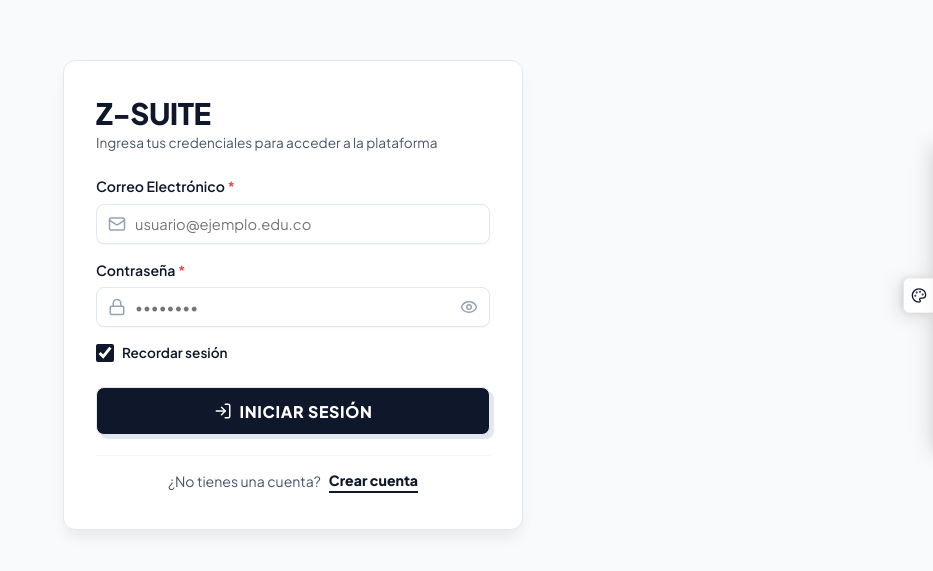
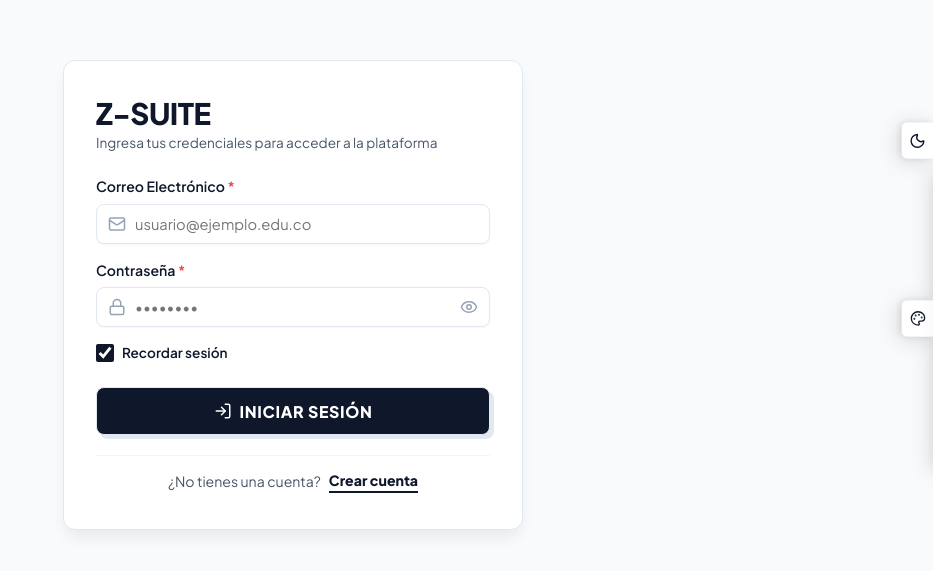
Before and after one commit to jaimezzapata/front-proyecto-grados, a React (Vite) app: page /login in a window 1280 px wide. Shown: the part 105-676 px from the top of the page, without its empty margins (347-1280 px from the left). Built offline with nearby package versions, Linux system fonts and the light colour scheme; no server answers.

Commit message:
feat(theme): desacoplar boton de modo claro/oscuro del selector de estilos

```diff
--- a/src/App.jsx
+++ b/src/App.jsx
@@ -3,14 +3,14 @@ import { RouterProvider } from 'react-router-dom';
 import { Toaster } from 'react-hot-toast';
 import { ThemeProvider } from './core/theme/ThemeContext';
 import { AuthProvider } from './core/context/AuthContext';
-import { ThemeSidebarTab } from './core/theme/ThemeSidebarTab';
+import { ThemeControls } from './core/theme/ThemeControls';
 import { router } from './router';
 
 export function App() {
   return (
     <ThemeProvider>
       <AuthProvider>
-        <ThemeSidebarTab />
+        <ThemeControls />
         <Toaster
           position="top-right"
           toastOptions={{
--- /dev/null
+++ b/src/core/theme/ThemeControls.jsx
@@ -0,0 +1,37 @@
+import React from 'react';
+import { useTheme } from './ThemeContext';
+import { ThemeSidebarTab } from './ThemeSidebarTab';
+import { Sun, Moon } from 'lucide-react';
+import './themeControls.css';
+
+/**
+ * Contenedor desacoplado de controles visuales:
+ * 1. Botón independiente de alternancia Claro/Oscuro (Directo a 1 clic)
+ * 2. Pestaña independiente de selección de estilos de diseño
+ */
+export const ThemeControls = () => {
+  const { mode, toggleMode } = useTheme();
+  const isDark = mode === 'dark';
+
+  return (
+    <div className="theme-floating-group" aria-label="Controles visuales de tema y modo">
+      {/* Botón flotante independiente para conmutar Claro / Oscuro */}
+      <button
+        type="button"
+        className="theme-mode-fab"
+        onClick={toggleMode}
+        title={isDark ? 'Cambiar a Modo Claro' : 'Cambiar a Modo Oscuro'}
+        aria-label={isDark ? 'Cambiar a Modo Claro' : 'Cambiar a Modo Oscuro'}
+      >
+        {isDark ? (
+          <Sun size={17} className="theme-mode-fab__icon theme-mode-fab__icon--sun" />
+        ) : (
+          <Moon size={17} className="theme-mode-fab__icon theme-mode-fab__icon--moon" />
+        )}
+      </button>
+
+      {/* Pestaña independiente para elegir entre los 5 estilos visuales */}
+      <ThemeSidebarTab />
+    </div>
+  );
+};
--- a/src/core/theme/ThemeSidebarTab.jsx
+++ b/src/core/theme/ThemeSidebarTab.jsx
@@ -1,10 +1,10 @@
 import React, { useState, useEffect } from 'react';
 import { useTheme } from './ThemeContext';
-import { Palette, Sun, Moon, Check, Sparkles } from 'lucide-react';
+import { Palette, Check, Sparkles } from 'lucide-react';
 import './themeSidebarTab.css';
 
 export const ThemeSidebarTab = () => {
-  const { theme, mode, setTheme, toggleMode, THEME_LABELS } = useTheme();
+  const { theme, setTheme, THEME_LABELS } = useTheme();
   const [isOpen, setIsOpen] = useState(false);
 
   useEffect(() => {
@@ -41,16 +41,6 @@ export const ThemeSidebarTab = () => {
             <Sparkles size={15} />
             <span>Estilos de Diseño</span>
           </div>
-          <button
-            type="button"
-            className="theme-hover-tab__mode-btn"
-            onClick={toggleMode}
-            title={mode === 'light' ? 'Cambiar a Modo Oscuro' : 'Cambiar a Modo Claro'}
-            aria-label="Conmutar modo claro u oscuro"
-          >
-            {mode === 'light' ? <Moon size={14} /> : <Sun size={14} />}
-            <span>{mode === 'light' ? 'Oscuro' : 'Claro'}</span>
-          </button>
         </div>
 
         <div className="theme-hover-tab__list">
--- /dev/null
+++ b/src/core/theme/themeControls.css
@@ -0,0 +1,99 @@
+/* ==========================================================================
+   THEME CONTROLS (Grupo Desacoplado: Modo Claro/Oscuro + Selector de Estilos)
+   ========================================================================== */
+
+/* Contenedor principal fijado al lateral derecho en Desktop */
+.theme-floating-group {
+  position: fixed;
+  right: 0;
+  top: 50%;
+  transform: translateY(-50%);
+  display: flex;
+  flex-direction: column;
+  align-items: flex-end;
+  gap: 8px;
+  z-index: 9999;
+  filter: drop-shadow(-3px 3px 10px rgba(0, 0, 0, 0.12));
+}
+
+/* Botón independiente para conmutar Modo Claro / Oscuro */
+.theme-mode-fab {
+  width: 32px;
+  height: 38px;
+  background-color: var(--bg-surface);
+  color: var(--text-primary);
+  border: var(--border-width) solid var(--border-color);
+  border-right: none;
+  border-radius: var(--border-radius-sm) 0 0 var(--border-radius-sm);
+  display: flex;
+  align-items: center;
+  justify-content: center;
+  padding: 0;
+  cursor: pointer;
+  user-select: none;
+  box-sizing: border-box;
+  box-shadow: -2px 0 6px rgba(0, 0, 0, 0.08);
+  transition: all var(--transition-speed) ease;
+  flex-shrink: 0;
+}
+
+.theme-mode-fab:hover {
+  background-color: var(--primary-color);
+  color: var(--primary-contrast);
+  transform: translateX(-4px);
+  box-shadow: -4px 0 8px rgba(0, 0, 0, 0.15);
+}
+
+.theme-mode-fab:active {
+  transform: translateX(-1px);
+}
+
+.theme-mode-fab__icon {
+  flex-shrink: 0;
+  transition: transform 0.22s ease;
+}
+
+.theme-mode-fab:hover .theme-mode-fab__icon--sun {
+  transform: rotate(45deg);
+  color: var(--accent-yellow);
+}
+
+.theme-mode-fab:hover .theme-mode-fab__icon--moon {
+  transform: rotate(-15deg);
+}
+
+/* ==========================================================================
+   ADAPTACIÓN RESPONSIVE EN MÓVILES Y PANTALLAS PEQUEÑAS (<= 768px)
+   ========================================================================== */
+@media (max-width: 768px) {
+  .theme-floating-group {
+    top: auto;
+    bottom: 20px;
+    right: 16px;
+    left: auto;
+    transform: none !important;
+    flex-direction: row;
+    align-items: center;
+    gap: 10px;
+    filter: drop-shadow(0 4px 12px rgba(0, 0, 0, 0.18));
+  }
+
+  /* El botón de modo se convierte en un FAB circular independiente */
+  .theme-mode-fab {
+    width: 44px;
+    height: 44px;
+    border: var(--border-width) solid var(--border-color);
+    border-radius: 50%;
+    box-shadow: var(--shadow-sm);
+    background-color: var(--bg-surface);
+    color: var(--text-primary);
+  }
+
+  .theme-mode-fab:hover {
+    transform: translateY(-2px);
+  }
+
+  .theme-mode-fab:active {
+    transform: translateY(1px);
+  }
+}
--- a/src/core/theme/themeSidebarTab.css
+++ b/src/core/theme/themeSidebarTab.css
@@ -1,27 +1,24 @@
-/* Contenedor principal anclado al lateral derecho en Desktop */
+/* Contenedor del selector de estilos dentro del grupo flotante */
 .theme-hover-tab {
-  position: fixed;
+  position: relative;
   right: 0;
-  top: 50%;
-  transform: translateY(-50%) translateX(calc(100% - 30px));
+  transform: translateX(calc(100% - 32px));
   display: flex;
   align-items: center;
-  z-index: 1000;
   transition: transform 0.24s cubic-bezier(0.16, 1, 0.3, 1), box-shadow 0.24s ease;
-  filter: drop-shadow(-3px 3px 10px rgba(0, 0, 0, 0.12));
 }
 
 /* Al pasar el puntero o interactuar en Desktop */
 .theme-hover-tab:hover,
 .theme-hover-tab--open,
 .theme-hover-tab:focus-within {
-  transform: translateY(-50%) translateX(0);
+  transform: translateX(0);
 }
 
 /* Pestaña sutil que asoma en reposo */
 .theme-hover-tab__handle {
-  width: 30px;
-  height: 36px;
+  width: 32px;
+  height: 38px;
   background-color: var(--bg-surface);
   color: var(--text-primary);
   border: var(--border-width) solid var(--border-color);
@@ -177,15 +174,14 @@
 /* REUBICACIÓN EN MODO RESPONSIVE (MÓVIL / TABLET PEQUEÑA) */
 @media (max-width: 768px) {
   .theme-hover-tab {
+    position: relative;
     top: auto;
-    bottom: 20px;
-    right: 16px;
+    bottom: auto;
+    right: auto;
     left: auto;
     transform: none !important;
-    flex-direction: column-reverse;
-    align-items: flex-end;
-    filter: drop-shadow(0 4px 12px rgba(0, 0, 0, 0.18));
-    z-index: 9999;
+    filter: none;
+    z-index: 10000;
   }
 
   .theme-hover-tab__handle {
```
Also changed, not shown: src/core/theme/DarkModeToggle.jsx (added, +33 -0 lines), src/core/theme/darkModeToggle.css (added, +61 -0 lines).
